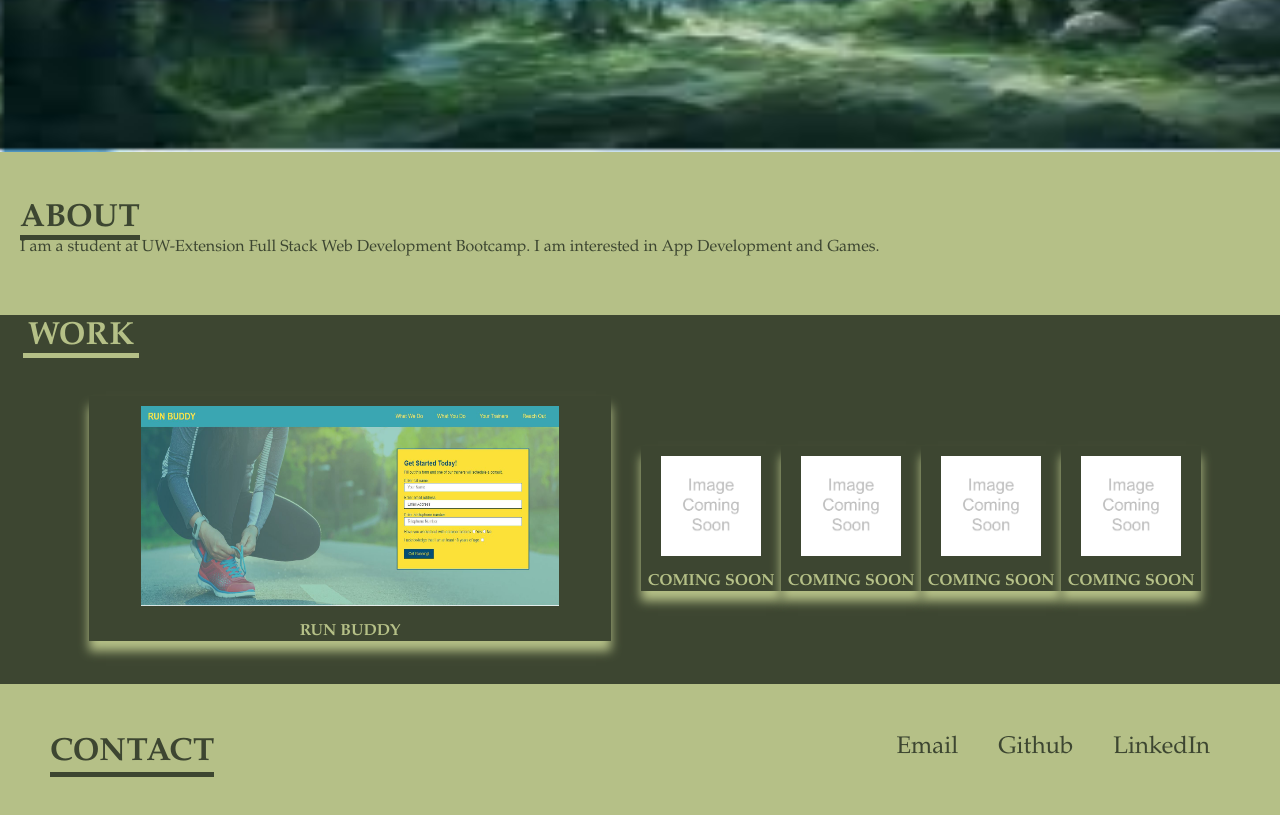
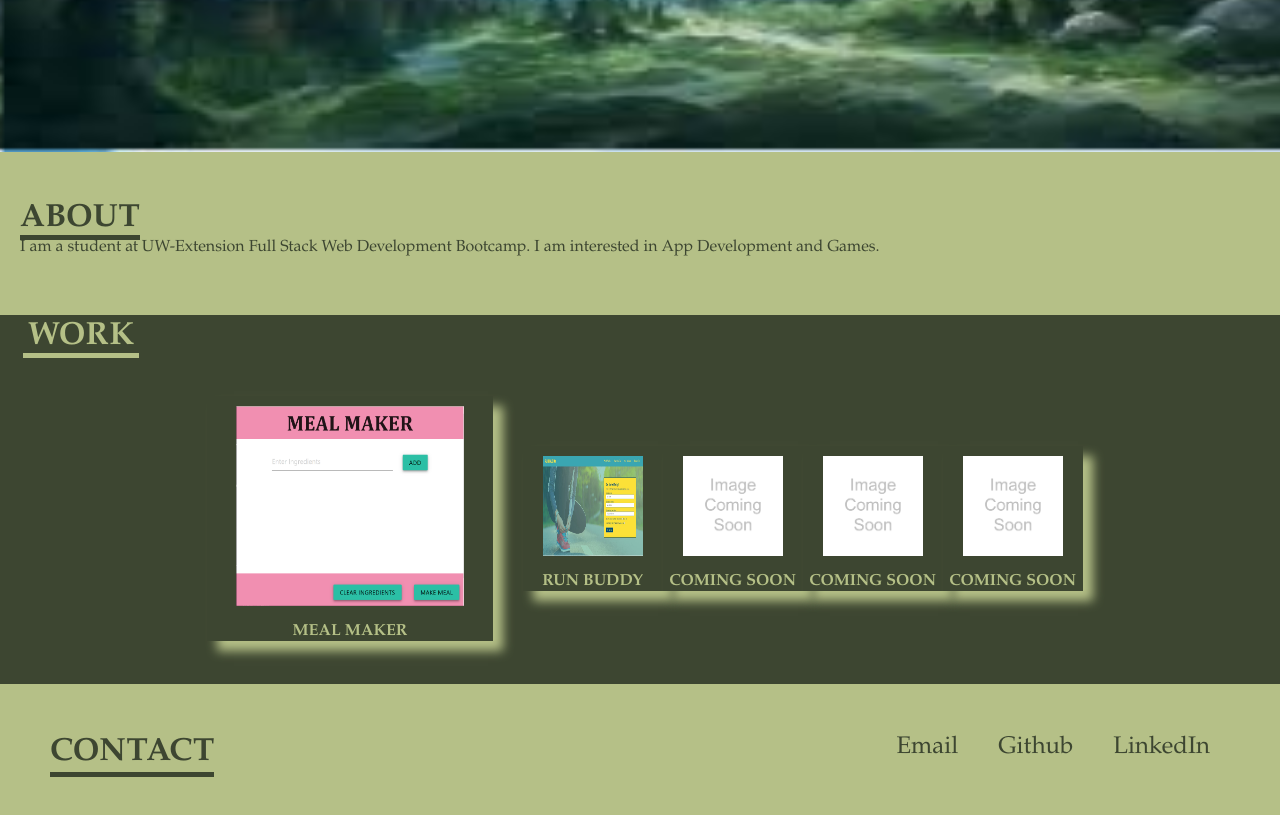
Before and after one commit to patrickarcher414/portfolio, a plain HTML site: page index.html in a window 1280 px wide. Shown: the part 532-1347 px from the top of the page. Drawn offline with Linux system fonts and the light colour scheme.

Commit message:
meal maker added to work gallery

```diff
--- a/assets/style.css
+++ b/assets/style.css
@@ -144,7 +144,7 @@ header nav h2 {
     text-align: center;
     color: var(--main-bg-color);
     background: var(--second-bg-color);
-    box-shadow: 0 10px 10px 0;
+    box-shadow: 10px 10px 10px 0;
 }
 
 #contact {
--- a/index.html
+++ b/index.html
@@ -27,8 +27,6 @@
         </div>
     </div>
 
-
-
     <section id="about">
         <h3><span>ABOUT</span></h3>
         <p>I am a student at UW-Extension Full Stack Web Development Bootcamp. I am interested in App Development and Games.</p>
@@ -41,20 +39,19 @@
         <div class="work-gallery">
             <div class="main-gallery-item">
                 <div class="card">
-                    <a target="_blank" href="https://patrickarcher414.github.io/run-buddy/" id="run-buddy">
-                        <img src="assets/images/run-buddy.JPG" alt="">
-                        <h4>RUN BUDDY</h4>
+                    <a href='https://patrickarcher414.github.io/meal-maker/' target="_blank" id="run-buddy">
+                        <img src="assets/images/meal-maker.png" alt="coming soon">
+                        <h4>MEAL MAKER</h4>
                     </a>
                 </div>
             </div>
             <div class="second-gallery-items">
                 <div class="card">
-                    <a href="_blank" id="coming-soon">
-                        <img src="assets/images/placeholder.png" alt="coming soon">
-                        <h4>COMING SOON</h4>
+                    <a target="_blank" href="https://patrickarcher414.github.io/run-buddy/" id="coming-soon">
+                        <img src="assets/images/run-buddy.JPG" alt="">
+                        <h4>RUN BUDDY</h4>
                     </a>
                 </div>
-
                 <div class="card">
                     <a href="_blank" id="coming-soon2">
                         <img src="assets/images/placeholder.png" alt="coming soon">
```
Also changed, not shown: assets/images/meal-maker.PNG (added).
